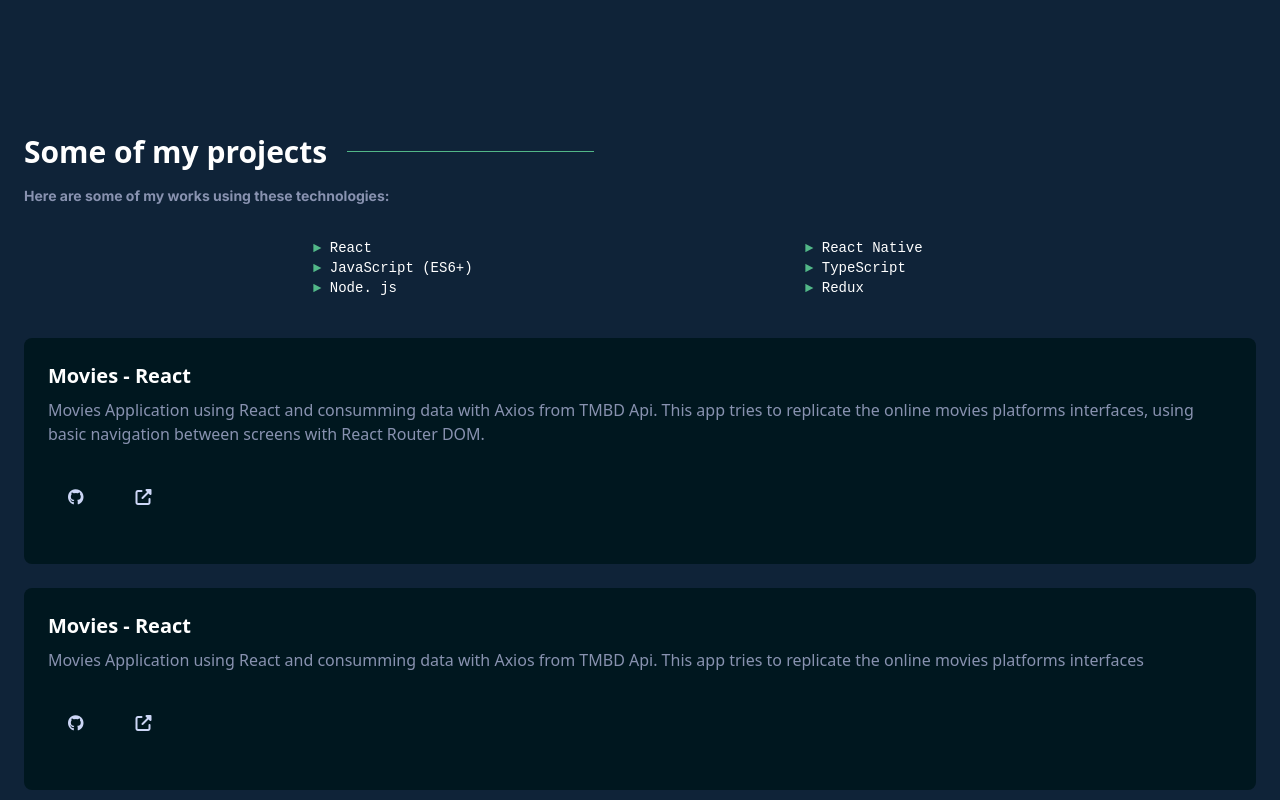
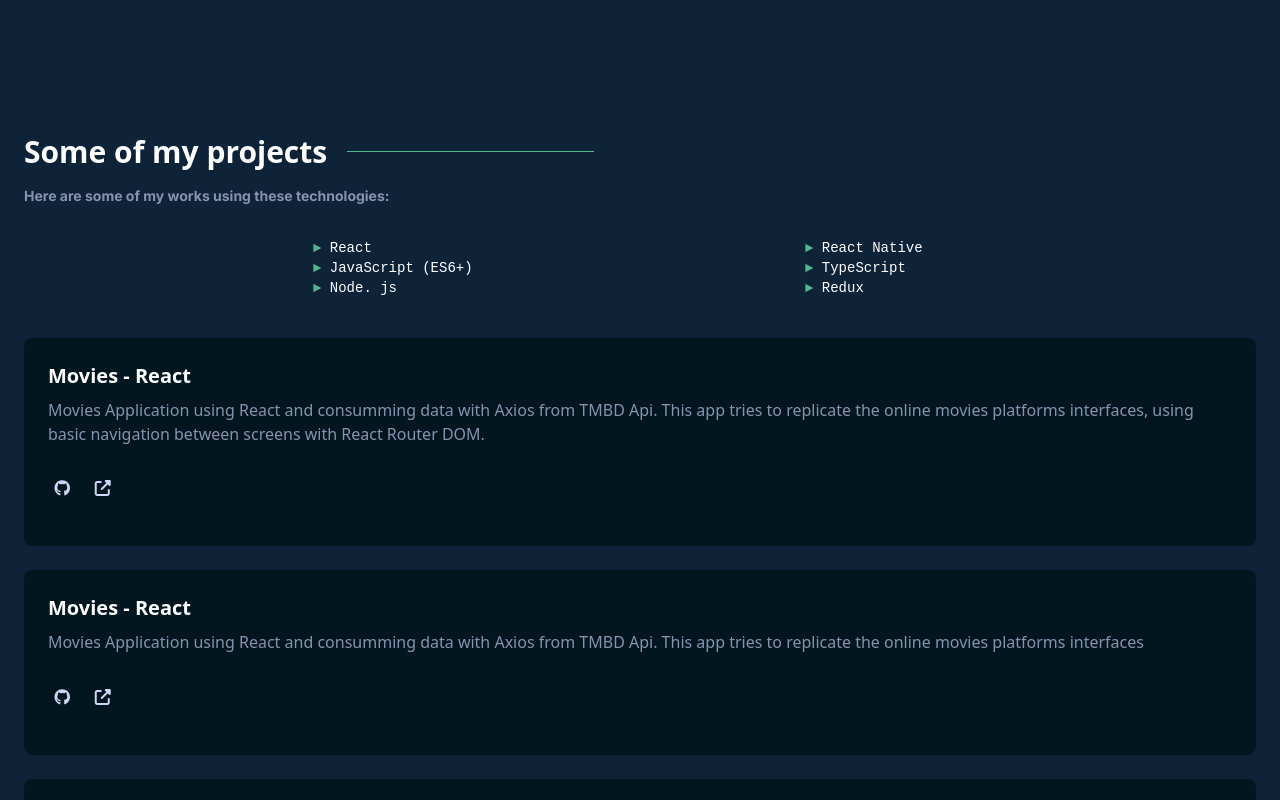
Before and after one commit to StefanoCutri/portfolio, a React (Create React App) app: page / in a window 1280 px wide. Shown: the part 1680-2480 px from the top of the page. Built offline with nearby package versions, Linux system fonts and the light colour scheme.

Commit message:
Project links and fix styling

```diff
--- a/src/components/Header.js
+++ b/src/components/Header.js
@@ -38,16 +38,16 @@ export const Header = () => {
         >
           <ul>
             <li className="animate__slideInLeft">
-              <a href="/#about">About</a>
+              <a className="navbar-link" href="/#about">About</a>
             </li>
             <li className="animate__slideInLeft">
-              <a href="/#skills">Skills</a>
+              <a className="navbar-link" href="/#skills">Skills</a>
             </li>
             <li className="animate__slideInLeft">
-              <a href="/experience">Experience</a>
+              <a className="navbar-link" href="/experience">Experience</a>
             </li>
             <li className="animate__slideInLeft">
-              <a href="/contact">Contact</a>
+              <a className="navbar-link" href="/contact">Contact</a>
             </li>
           </ul>
         </div>
--- a/src/components/ProjectCard.js
+++ b/src/components/ProjectCard.js
@@ -6,14 +6,13 @@ export const ProjectCard = ({ title, description, respository, hosted }) => {
       <h3 className="text-white font-bold text-xl mb-2">{title}</h3>
       <p className=" font-extralight font-sans text-[#8892b0]">{description}</p>
       <div className="bg-[#00171f] mt-4 mb-3 flex flex-row">
-        <a>
+        <a href={respository} className="project-link">
           <i className="fa-brands fa-github text-[#ccd6f6]  mr-3"></i>
         </a>
-        <a>
+        <a href={hosted} className="project-link">
           <i className="fa-solid fa-up-right-from-square text-[#ccd6f6]"></i>
         </a>
       </div>
-      {/* <a href={link}>Project</a> */}
     </div>
   );
 };
--- a/src/components/Skills.js
+++ b/src/components/Skills.js
@@ -1,12 +1,12 @@
 import React from "react";
-import "../styles/skills.css";
 import { ProjectCard } from "./ProjectCard";
 import projects from '../data/projects.json';
-console.log(projects);
+
+import "../styles/skills.css";
 
 export const Skills = () => {
   return (
-    <div id="skills" className="info-container">
+    <div id="skills" className="info-container pb-4">
       <div className="mt-[12%]">
         <div className="flex flex-row items-center px-4 mb-3">
           <h2 className="text-3xl font-bold mr-5 ">Some of my projects</h2>
@@ -33,11 +33,13 @@ export const Skills = () => {
           <li className="text-sm tech-item text-white"> Redux</li>
         </ul>
       </div>
+      <div className="pb-20">
       {
         projects.map((project)=>(
           <ProjectCard key={project.id} title={project.title} description={project.description} respository={project.repository} hosted={project.hosted} />
         ))
       }
+      </div>
     </div>
   );
 };
--- a/src/styles/header.css
+++ b/src/styles/header.css
@@ -73,13 +73,13 @@ nav {
   font-family: system-ui, -apple-system, BlinkMacSystemFont, 'Segoe UI', Roboto, Oxygen, Ubuntu, Cantarell, 'Open Sans', 'Helvetica Neue', sans-serif;
 }
 
-a {
+.navbar-link {
   text-decoration: none;
   display: inline-block;
   padding: 15px 20px;
   position: relative;
 }
-a:after {
+.navbar-link:after {
   background: none repeat scroll 0 0 transparent;
   bottom: 4;
   content: "";
@@ -91,7 +91,7 @@ a:after {
   transition: width 0.3s ease 0s, left 0.3s ease 0s;
   width: 0;
 }
-a:hover:after {
+.navbar-link:hover:after {
   width: 100%;
   left: 0;
 }
--- a/src/styles/skills.css
+++ b/src/styles/skills.css
@@ -20,3 +20,11 @@
     padding-left: 0.5em;
     color: var(--main-text-color);
 }
+
+.project-link{
+  margin:  .4rem;
+}
+
+.project-link:hover i{
+  color: var(--main-text-color) !important;
+}
```
